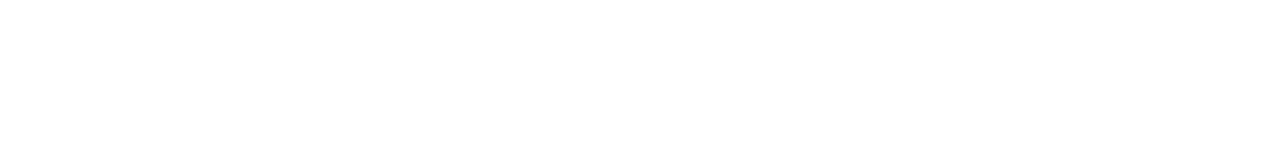
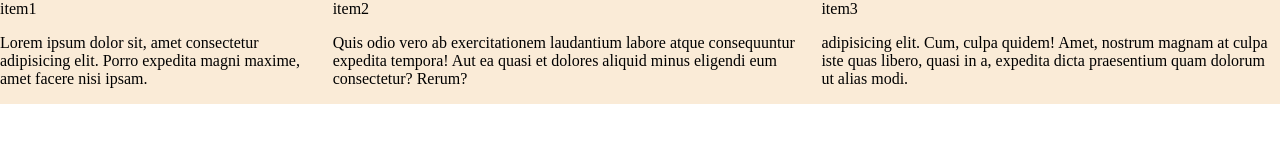
Before and after one commit to JeddaKidlongan/221451882-WebDevFinalExam, a plain HTML site: page index.html in a window 1280 px wide. Drawn offline with Linux system fonts and the light colour scheme.

Commit message:
part2,part3,& part4

```diff
--- /dev/null
+++ b/CSS file/styless.css
@@ -0,0 +1,18 @@
+body {
+    margin: 0;
+    padding: 0;
+    display: flex;
+    justify-content: center;
+
+}
+.flex-container {
+    display: flex;
+    background-color: antiquewhite;
+}
+.flex-item {
+    flex: 1;
+    background-color: black;
+    padding: 20xp;
+    margin: 10px;
+    text-align: center;
+}
--- a/index.html
+++ b/index.html
@@ -3,18 +3,20 @@
 <head>
     <meta charset="UTF-8">
     <meta name="viewport" content="width=device-width, initial-scale=1.0">
-    <title>Document</title>
+    <title>Flexbox</title>
+    <link rel="stylesheet" href="CSS file/styless.css">
 </head>
 <body>
-    <div>
-        <header>
-            <ulli><a href=""></a></ulli>
-            <ulli><a href=""></a></ulli>
-            <ulli><a href=""></a></ulli>
-        </header>
-        <footer>
-            <p></p>
-        </footer>
+    <div class="flex-container">
+        <div class="item">item1
+            <p>Lorem ipsum dolor sit, amet consectetur adipisicing elit. Porro expedita magni maxime, amet facere nisi ipsam.</p>
+        </div>
+        <div class="item">item2
+            <p> Quis odio vero ab exercitationem laudantium labore atque consequuntur expedita tempora! Aut ea quasi et dolores aliquid minus eligendi eum consectetur? Rerum?</p>
+        </div>
+        <div class="item">item3
+            <p>adipisicing elit. Cum, culpa quidem! Amet, nostrum magnam at culpa iste quas libero, quasi in a, expedita dicta praesentium quam dolorum ut alias modi.</p>
+        </div>
     </div>
 </body>
 </html>
```
